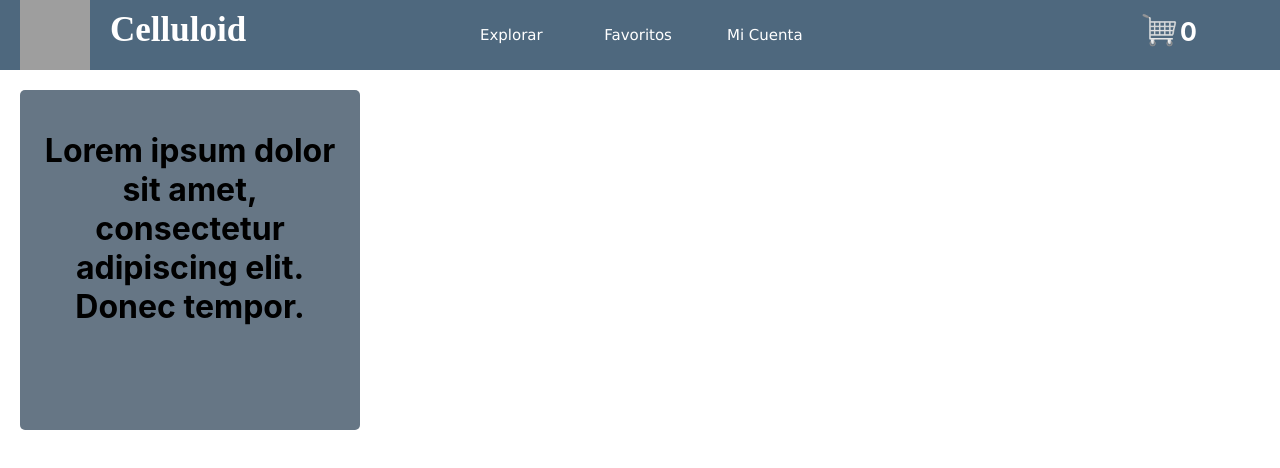
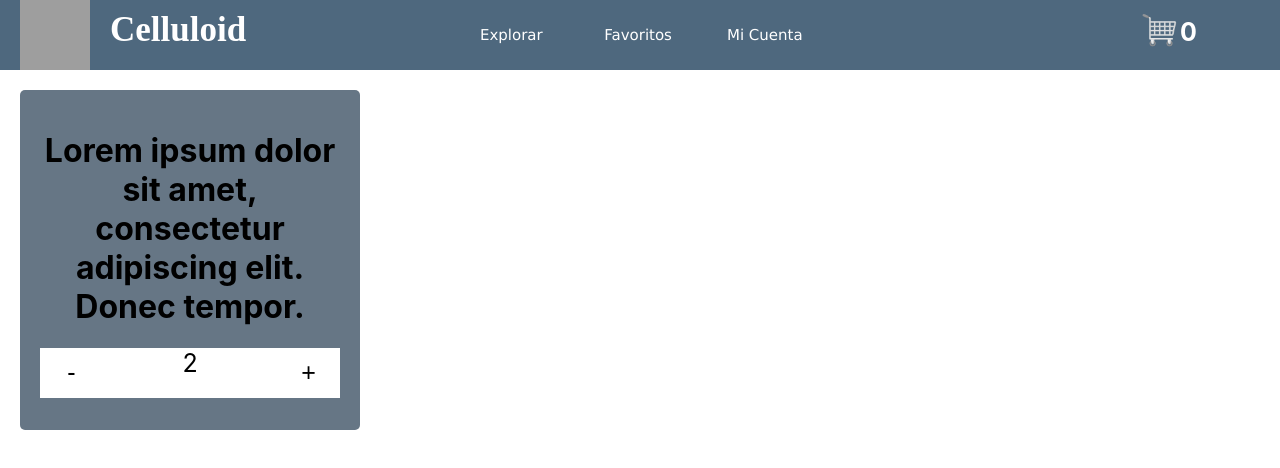
Before and after one commit to nahuel-retamoso/celluloid-retamoso, a React (Create React App) app: page /item/1 in a window 1280 px wide. Shown: the top 468 px of the page. Built offline with nearby package versions, Linux system fonts and the light colour scheme; grey boxes are pictures that could not be loaded; a web font is replaced by a local one.

Commit message:
Componentes 2

```diff
--- /dev/null
+++ b/src/components/Button/Button.css
@@ -0,0 +1,7 @@
+button {
+    width: 100px;
+    height: 50px;
+    font-size: 25px;
+    border: none;
+    background-color: white;
+}
--- /dev/null
+++ b/src/components/Button/Button.js
@@ -0,0 +1,10 @@
+import './Button.css'
+
+function Button (props) {
+
+    return (
+        <button onClick={props.onAdd}>{props.children}</button>
+    )
+}
+
+export default Button;
--- /dev/null
+++ b/src/components/ItemCount/ItemCount.css
@@ -0,0 +1,13 @@
+.ItemCount {
+    display: flex;
+    height: 50px;
+    background-color: aqua;
+    align-items: center;
+}
+
+.Display {
+    background-color: white;
+    height: 50px;
+    width: 100%;
+    font-size: 25px;
+}
--- /dev/null
+++ b/src/components/ItemCount/ItemCount.js
@@ -0,0 +1,28 @@
+import React, { useState } from 'react';
+import './ItemCount.css'
+import Button from '../Button/Button';
+
+function ItemCount (props) {
+
+    const [count, setCount] = useState(props.initial)
+
+    const decrement = () => {
+        if (count > 0)
+            setCount ( count - 1)
+    }
+
+    const increment = () => {
+        if (count < props.stock)
+            setCount ( count + 1)
+    }
+
+    return (
+        <div className="ItemCount">
+            <Button onAdd={ decrement }>-</Button>
+            <p className='Display'>{count}</p>
+            <Button onAdd={ increment }>+</Button>
+        </div>
+    );
+}
+
+export default ItemCount;
--- a/src/components/ItemListContainer/ItemListContainer.js
+++ b/src/components/ItemListContainer/ItemListContainer.js
@@ -1,4 +1,6 @@
 import './ItemListContainer.css';
+import ItemCount from '../ItemCount/ItemCount';
+
 
 function ItemListContainer (props) {
     return (
@@ -6,6 +8,7 @@ function ItemListContainer (props) {
             <h1>
             {props.greeting}
             </h1>
+            <ItemCount stock = '5' initial = '2'/>
         </div>
     )
 }
```
